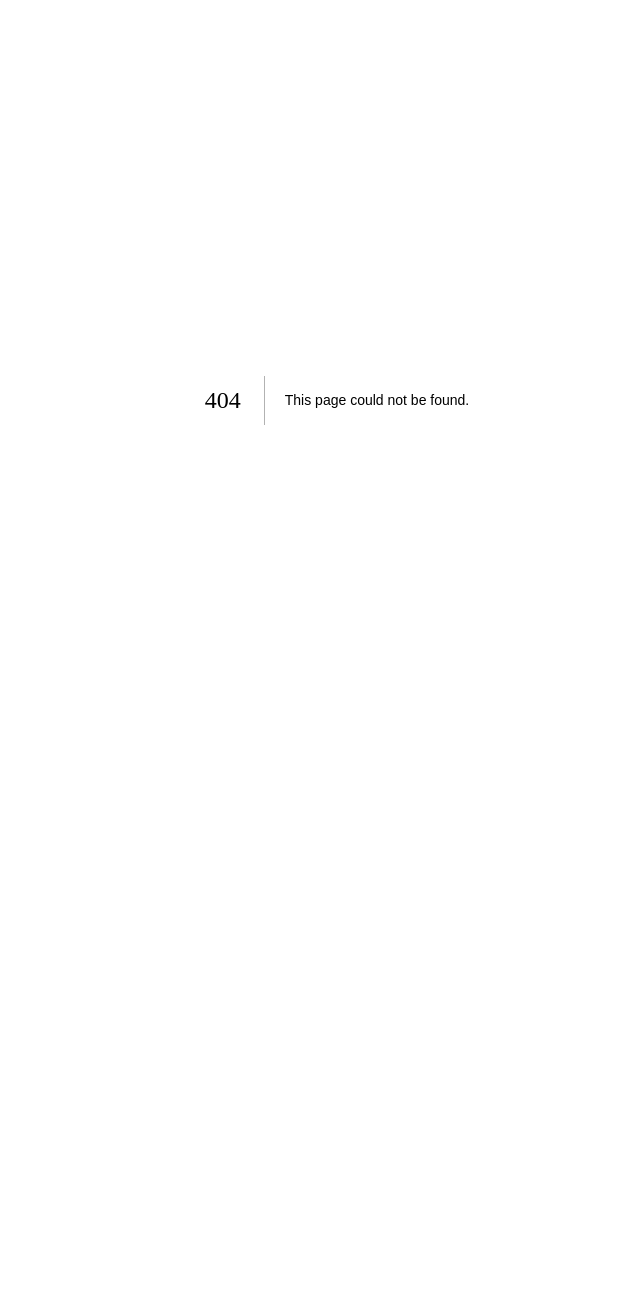
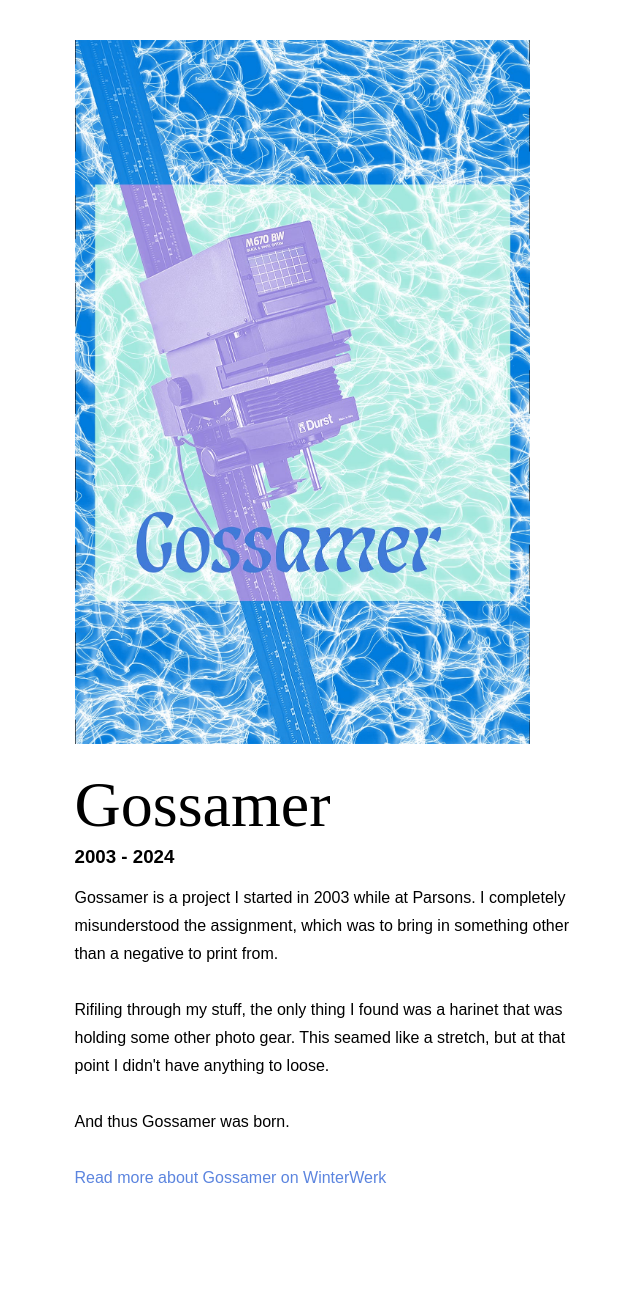
Before and after one commit to mechaneyes/algoeye, a Next.js app: page /no-ordinary-duotone in a window 1280 px wide. Before the commit this address had no page. Shown: the top 1290 px of the page, without its empty margins (303-943 px from the left). Before the commit the page ends 800 px from the top, so only its background shows below. Built offline with nearby package versions, Linux system fonts and the light colour scheme; a web font is replaced by a local one.

Commit message:
class renaming homepage -> project
° renamed classes on homepage to more accurately reflect content

```diff
--- /dev/null
+++ b/src/app/(pages)/no-ordinary-duotone/page.js
@@ -0,0 +1,54 @@
+"use client";
+
+import Image from "next/image";
+
+import "@/app/styles/styles.scss";
+import Link from "next/link";
+
+export default function Home() {
+  return (
+    <div className="gossamer">
+      <div className="hero">
+        <Image
+          src="/images/gossamer-poster-2.jpg"
+          width={1245}
+          height={1920}
+          className="gossamer-img gossamer-img--hero gossamer-img--poster"
+          alt="Gossamer Poster 3.6.2"
+        />
+        <div className="hero__copy">
+          <h1>Gossamer</h1>
+          <h3>2003 - 2024</h3>
+          <p>
+            Gossamer is a project I started in 2003 while at Parsons. I
+            completely misunderstood the assignment, which was to bring in
+            something other than a negative to print from.
+          </p>
+          <p>
+            Rifiling through my stuff, the only thing I found was a harinet that
+            was holding some other photo gear. This seamed like a stretch, but
+            at that point I didn&apos;t have anything to loose.
+          </p>
+          <p>And thus Gossamer was born.</p>
+          <Link href="https://winterwerk.one/posts/gossamer">
+            <p>Read more about Gossamer on WinterWerk</p>
+          </Link>
+        </div>
+      </div>
+      <Image
+        src="/images/gossamer-spread.jpg"
+        width={1670}
+        height={1080}
+        className="gossamer-img gossamer-img--spread"
+        alt="Gossamer Spread"
+      />
+      <Image
+        src="/images/gossamer-poster-1.jpg"
+        width={1245}
+        height={1920}
+        className="gossamer-img gossamer-img--poster"
+        alt="Gossamer Poster"
+      />
+    </div>
+  );
+}
--- a/src/app/styles/_homepage.scss
+++ b/src/app/styles/_homepage.scss
@@ -28,7 +28,7 @@
     padding-bottom: 2rem;
   }
 
-  &__article {
+  .project {
     padding-bottom: 6rem;
 
     a:hover {
@@ -38,11 +38,10 @@
         transform: translateZ(0);
       }
 
-      .link-description h4 {
+      .project__description h4 {
         color: #00f3ff;
         text-decoration-color: #00f3ff;
         transition: color 0.3s ease, text-decoration 0.6s ease;
-      }
       }
     }
 
@@ -57,7 +56,8 @@
       }
     }
 
-  .link-description {
+    &__description {
       padding-top: 1rem;
     }
   }
+}
```
Also changed, not shown: src/app/page.js (+26 -6 lines). Lines whose indentation alone changed are shown as unchanged.
